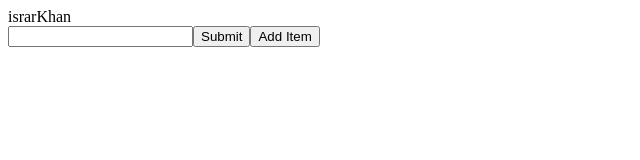
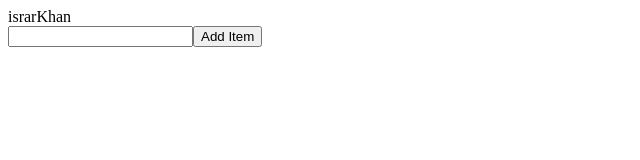
Before and after one commit to ishrar776/react-4vbrt4, a React (Create React App) app: page / in a window 1280 px wide. Shown: the top 160 px of the page, without its empty margins (0-640 px from the left). Built offline with nearby package versions, Linux system fonts and the light colour scheme.

Commit message:
1 file modified

```diff
--- a/src/Child.js
+++ b/src/Child.js
@@ -26,7 +26,6 @@ const ComB = () => {
           name="txtName"
           onInput={(e) => setInput(e.target.value)}
         />
-        <input type="submit" onClick={addTodoList} />
         <button onClick={addTodoList}>Add Item</button>
       </div>
       <div>
```
